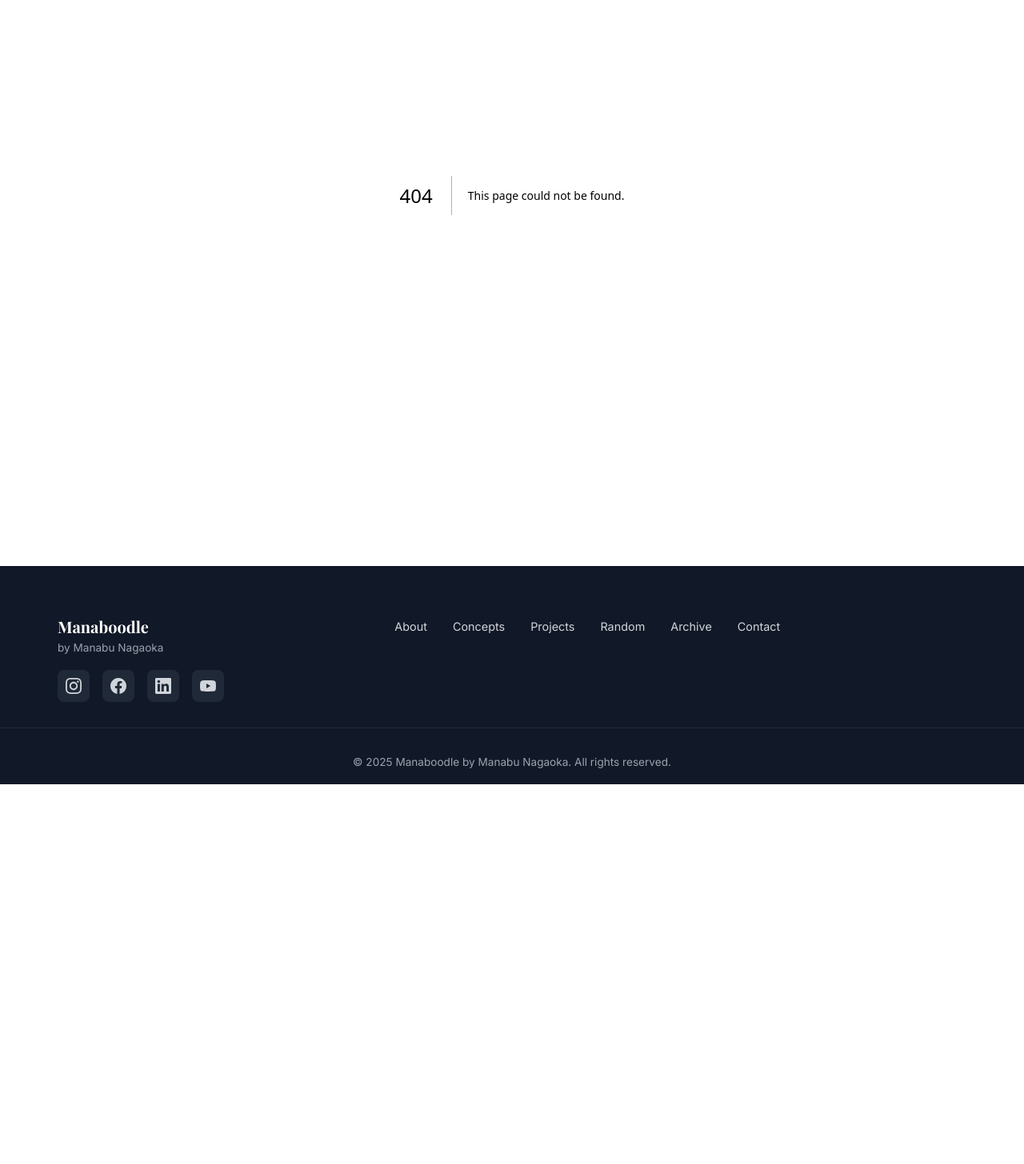
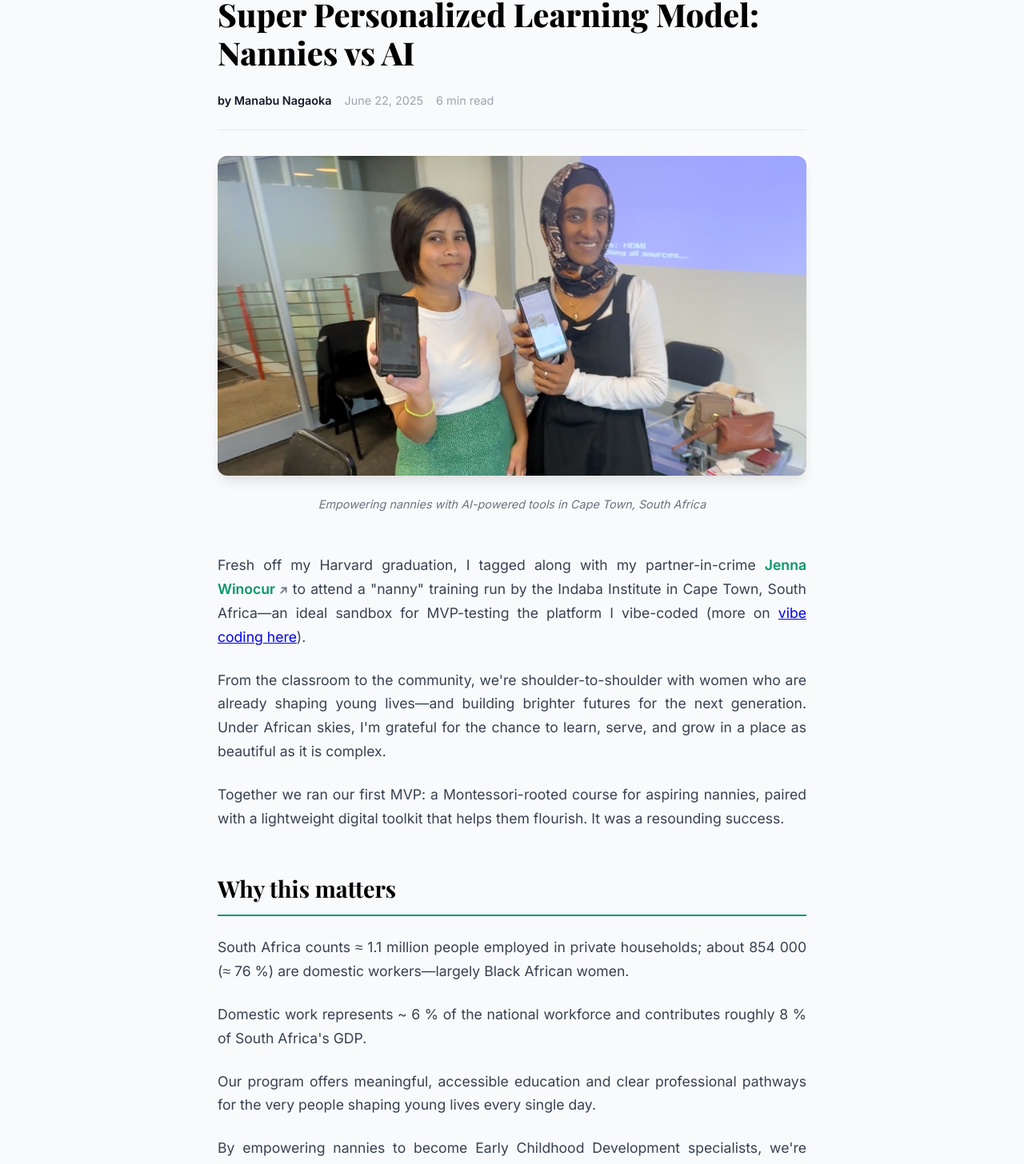
Before and after one commit to manabunagaoka/manaboodle, a Next.js app: page /projects/nanny in a window 1280 px wide. Before the commit this address had no page. Shown: the part 156-1612 px from the top of the page at 80% size. Before the commit the page ends 1137 px from the top, so only its background shows below. Built offline with nearby package versions, Linux system fonts and the light colour scheme.

Commit message:
WIP: Save current progress - working on projects page and content updates

```diff
--- a/src/app/projects/article.module.css
+++ b/src/app/projects/article.module.css
@@ -132,6 +132,79 @@
     font-style: italic;
 }
 
+/* External Link Styles */
+.externalLink {
+    color: #059669;
+    text-decoration: none;
+    font-weight: 600;
+    border-bottom: 1px solid transparent;
+    transition: all 0.3s ease;
+}
+
+.externalLink:hover {
+    border-bottom: 1px solid #059669;
+    text-decoration: none;
+}
+
+.externalLink::after {
+    content: " ↗";
+    font-size: 0.8em;
+    color: #6B7280;
+}
+
+/* Comparison Table Styles */
+.comparisonTable {
+    margin: 2rem 0;
+    overflow-x: auto;
+    border-radius: 8px;
+    box-shadow: 0 4px 6px -1px rgb(0 0 0 / 0.1);
+}
+
+.comparisonTable table {
+    width: 100%;
+    border-collapse: collapse;
+    background: white;
+    font-size: 0.95rem;
+}
+
+.comparisonTable th {
+    background: #059669;
+    color: white;
+    padding: 1rem;
+    text-align: left;
+    font-weight: 600;
+    font-size: 0.9rem;
+    border-right: 1px solid #047857;
+}
+
+.comparisonTable th:last-child {
+    border-right: none;
+}
+
+.comparisonTable td {
+    padding: 1rem;
+    border-bottom: 1px solid #E5E7EB;
+    border-right: 1px solid #E5E7EB;
+    vertical-align: top;
+    line-height: 1.6;
+}
+
+.comparisonTable td:last-child {
+    border-right: none;
+}
+
+.comparisonTable tr:last-child td {
+    border-bottom: none;
+}
+
+.comparisonTable tr:nth-child(even) {
+    background: #F9FAFB;
+}
+
+.comparisonTable tr:hover {
+    background: #F3F4F6;
+}
+
 .articleFooter {
     margin-top: 4rem;
     padding-top: 2rem;
@@ -203,6 +276,15 @@
     .heroImage {
         max-height: 250px;
     }
+
+    .comparisonTable {
+        font-size: 0.85rem;
+    }
+
+    .comparisonTable th,
+    .comparisonTable td {
+        padding: 0.75rem 0.5rem;
+    }
 }
 
 @media (max-width: 480px) {
@@ -217,4 +299,13 @@
     .articleContent {
         font-size: 1rem;
     }
+
+    .comparisonTable {
+        font-size: 0.8rem;
+    }
+
+    .comparisonTable th,
+    .comparisonTable td {
+        padding: 0.5rem 0.25rem;
+    }
 }
--- /dev/null
+++ b/src/app/projects/nanny/page.tsx
@@ -0,0 +1,140 @@
+import Link from 'next/link';
+import Image from 'next/image';
+import styles from '../article.module.css';
+
+export default function NannyPage() {
+  return (
+    <div className={styles.articlePage}>
+      <header className={styles.articleHeader}>
+        <div className={styles.articleMeta}>
+          <Link href="/projects" className={styles.backLink}>← Back to Projects</Link>
+          <span className={styles.articleCategory}>Project</span>
+        </div>
+
+        <h1 className={styles.articleTitle}>Super Personalized Learning Model: Nannies vs AI</h1>
+
+        <div className={styles.articleInfo}>
+          <div className={styles.authorInfo}>
+            <span className={styles.author}>by Manabu Nagaoka</span>
+            <span className={styles.publishDate}>June 22, 2025</span>
+            <span className={styles.readTime}>6 min read</span>
+          </div>
+        </div>
+
+        <div className={styles.articleImage}>
+          <Image
+            src="/images/nanny.jpg"
+            alt="Nanny training program in Cape Town, South Africa"
+            width={800}
+            height={400}
+            className={styles.heroImage}
+            priority
+          />
+          <p className={styles.imageCaption}>
+            Empowering nannies with AI-powered tools in Cape Town, South Africa
+          </p>
+        </div>
+      </header>
+
+      <article className={styles.articleContent}>
+        <div className={styles.articleIntro}>
+          <p>
+            Fresh off my Harvard graduation, I tagged along with my partner-in-crime <a href="https://www.linkedin.com/in/jwinocur" target="_blank" rel="noopener noreferrer" className={styles.externalLink}>Jenna Winocur</a> to attend a "nanny" training run by the Indaba Institute in Cape Town, South Africa—an ideal sandbox for MVP-testing the platform I vibe-coded (more on <Link href="/random/vibe-coding">vibe coding here</Link>).
+          </p>
+
+          <p>
+            From the classroom to the community, we're shoulder-to-shoulder with women who are already shaping young lives—and building brighter futures for the next generation. Under African skies, I'm grateful for the chance to learn, serve, and grow in a place as beautiful as it is complex.
+          </p>
+
+          <p>
+            Together we ran our first MVP: a Montessori-rooted course for aspiring nannies, paired with a lightweight digital toolkit that helps them flourish. It was a resounding success.
+          </p>
+        </div>
+
+        <div className={styles.articleSection}>
+          <h2 className={styles.sectionHeading}>Why this matters</h2>
+          <div className={styles.sectionContent}>
+            <p>
+              South Africa counts ≈ 1.1 million people employed in private households; about 854 000 (≈ 76 %) are domestic workers—largely Black African women.
+            </p>
+
+            <p>
+              Domestic work represents ~ 6 % of the national workforce and contributes roughly 8 % of South Africa's GDP.
+            </p>
+
+            <p>
+              Our program offers meaningful, accessible education and clear professional pathways for the very people shaping young lives every single day.
+            </p>
+
+            <p>
+              By empowering nannies to become Early Childhood Development specialists, we're laying the groundwork for super-personalized learning—human-centered, culturally grounded, and scalable everywhere.
+            </p>
+          </div>
+        </div>
+
+        <div className={styles.articleSection}>
+          <h2 className={styles.sectionHeading}>Nannies vs AI: a quick side-by-side</h2>
+          <div className={styles.sectionContent}>
+            <div className={styles.comparisonTable}>
+              <table>
+                <thead>
+                  <tr>
+                    <th>What Nannies Bring</th>
+                    <th>What AI Brings</th>
+                    <th>The Sweet Spot</th>
+                  </tr>
+                </thead>
+                <tbody>
+                  <tr>
+                    <td>Empathy & cultural nuance—reading a child's mood in seconds.</td>
+                    <td>Infinite patience & data recall—24/7 micro-assessments, personalized playlists, real-time feedback.</td>
+                    <td>Nanny uses AI dashboards to adapt routines, spot gaps, and co-design learning adventures.</td>
+                  </tr>
+                  <tr>
+                    <td>Hands-on modeling—tying shoes, drying tears, celebrating first words.</td>
+                    <td>Scalable curriculum suggestions—aligned to Montessori, CAPS<sup>1</sup>, or any framework in milliseconds.</td>
+                    <td>AI recommends activities; nanny chooses what resonates with the child's immediate interest.</td>
+                  </tr>
+                  <tr>
+                    <td>Trust built with families over time.</td>
+                    <td>Analytics—tracking progress objectively across thousands of learners.</td>
+                    <td>Human + machine combine warmth and rigor, turning every home into a micro-learning lab.</td>
+                  </tr>
+                </tbody>
+              </table>
+            </div>
+
+            <p>
+              Bottom line: AI alone can't hug a toddler, and a nanny shouldn't have to memorize every phoneme-sorting game ever published. Put them together and you get super-personalized learning—at kitchen-table scale and global reach.
+            </p>
+
+            <p>
+              I'm beyond proud of <a href="https://www.linkedin.com/in/jwinocur" target="_blank" rel="noopener noreferrer" className={styles.externalLink}>Jenna's</a> vision and leadership—and honored to be her partner in crime on this bold journey. We're just getting started.
+            </p>
+
+            <div className={styles.importantNote}>
+              <p>
+                <sup>1</sup> CAPS (Curriculum and Assessment Policy Statement) is South Africa's national curriculum framework for Grades R–12. It specifies the exact subject content, skills, and assessment requirements every public-school teacher must follow.
+              </p>
+            </div>
+          </div>
+        </div>
+      </article>
+
+      <footer className={styles.articleFooter}>
+        <div className={styles.articleTags}>
+          <span className={styles.tag}>#AI</span>
+          <span className={styles.tag}>#Education</span>
+          <span className={styles.tag}>#Nannies</span>
+          <span className={styles.tag}>#SouthAfrica</span>
+          <span className={styles.tag}>#EarlyChildhood</span>
+          <span className={styles.tag}>#PersonalizedLearning</span>
+        </div>
+
+        <div className={styles.articleActions}>
+          <Link href="/" className={styles.backHome}>← Back to Home</Link>
+        </div>
+      </footer>
+    </div>
+  );
+}
```
Also changed, not shown: src/app/page.tsx (+16 -0 lines), src/app/projects/page.tsx (+12 -0 lines), src/lib/content.ts (+9 -0 lines), public/images/nanny.jpg (added).
